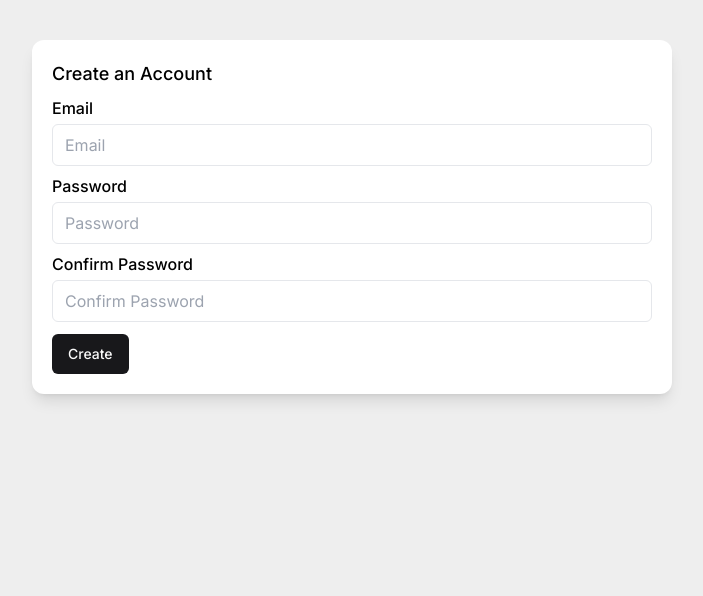
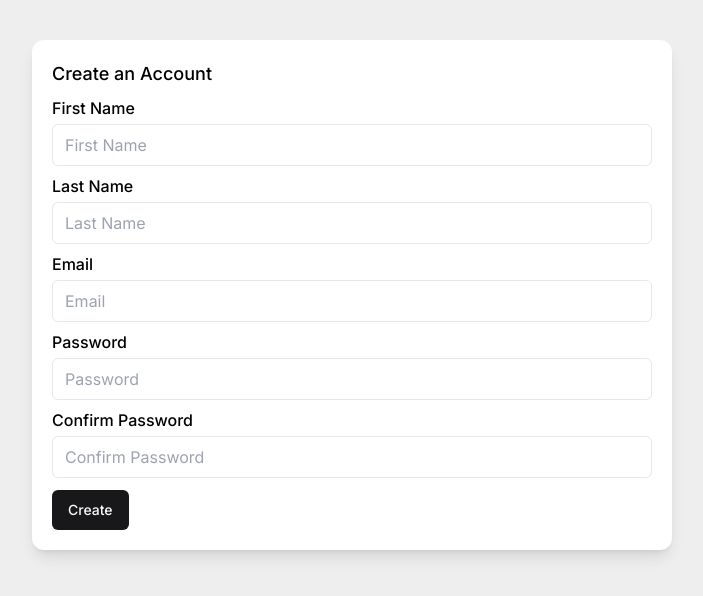
Before and after one commit to COS301-SE-2024/Dispute-Resolution-Engine, a Next.js app in the folder frontend/: page /signup in a window 1280 px wide. Shown: the top 596 px of the page, without its empty margins (288-991 px from the left). Built offline with nearby package versions, Linux system fonts and the light colour scheme.

Commit message:
feat: Add name field to signup page

```diff
--- a/frontend/src/app/signup/signup-form.tsx
+++ b/frontend/src/app/signup/signup-form.tsx
@@ -4,7 +4,6 @@ import { Button } from "@/components/ui/button";
 import {
   Form,
   FormControl,
-  FormDescription,
   FormField,
   FormItem,
   FormLabel,
@@ -16,6 +15,9 @@ import { z } from "zod";
 
 const signupSchema = z
   .object({
+    firstName: z.string().min(1, "Required"),
+    lastName: z.string().min(1, "Required"),
+    dateOfBirth: z.date(),
     email: z.string().min(1, "Required").email("Please enter a valid email"),
     password: z
       .string()
@@ -36,6 +38,27 @@ const signupSchema = z
   });
 
 type SignupData = z.infer<typeof signupSchema>;
+
+function TextField({ name, label }: { name: keyof SignupData; label: string }) {
+  return (
+    <FormField
+      name={name}
+      render={({ field }) => (
+        <FormItem>
+          <FormLabel className="block">{label}</FormLabel>
+          <FormControl>
+            <input
+              placeholder={label}
+              {...field}
+              className="w-full py-2 px-3 border-[1px] border-gray-200 rounded-md"
+            />
+          </FormControl>
+          <FormMessage />
+        </FormItem>
+      )}
+    />
+  );
+}
 
 export default function SignupForm() {
   const form = useForm<SignupData>({
@@ -58,56 +81,11 @@ export default function SignupForm() {
         className="bg-white rounded-xl mx-auto my-10 w-1/2 p-5 shadow-lg gap-2 space-y-3"
       >
         <h1 className="text-lg font-medium mb-3">Create an Account</h1>
-        <FormField
-          name="email"
-          render={({ field }) => (
-            <FormItem>
-              <FormLabel className="block">Email</FormLabel>
-              <FormControl>
-                <input
-                  placeholder="Email"
-                  {...field}
-                  className="w-full py-2 px-3 border-[1px] border-gray-200 rounded-md"
-                />
-              </FormControl>
-              <FormMessage />
-            </FormItem>
-          )}
-        />
-        <FormField
-          name="password"
-          render={({ field }) => (
-            <FormItem>
-              <FormLabel>Password</FormLabel>
-              <FormControl>
-                <input
-                  type="password"
-                  placeholder="Password"
-                  {...field}
-                  className="w-full py-2 px-3 border-[1px] border-gray-200 rounded-md"
-                />
-              </FormControl>
-              <FormMessage />
-            </FormItem>
-          )}
-        />
-        <FormField
-          name="passwordConfirm"
-          render={({ field }) => (
-            <FormItem>
-              <FormLabel>Confirm Password</FormLabel>
-              <FormControl>
-                <input
-                  type="password"
-                  placeholder="Confirm Password"
-                  {...field}
-                  className="w-full py-2 px-3 border-[1px] border-gray-200 rounded-md"
-                />
-              </FormControl>
-              <FormMessage />
-            </FormItem>
-          )}
-        />
+        <TextField name="firstName" label="First Name" />
+        <TextField name="lastName" label="Last Name" />
+        <TextField name="email" label="Email" />
+        <TextField name="password" label="Password" />
+        <TextField name="passwordConfirm" label="Confirm Password" />
 
         <Button type="submit">Create</Button>
       </form>
```
